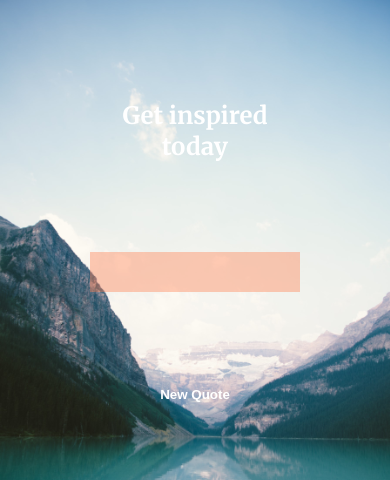
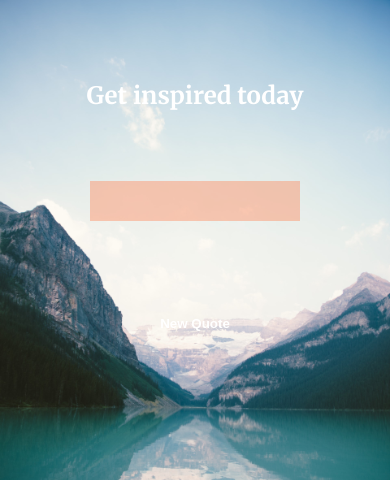
Before and after one commit to ch-sophie/random-quotes, a plain HTML site: page index.html in a window 390 px wide. Shown: the top 480 px of the page. Drawn offline with Linux system fonts and the light colour scheme; a web font is replaced by a local one.

Commit message:
media queries

```diff
--- a/index.html
+++ b/index.html
@@ -12,6 +12,9 @@
     <link href="https://fonts.googleapis.com/css2?family=Kdam+Thmor+Pro&family=Merriweather:ital,wght@0,300;0,400;0,700;1,400;1,700&display=swap" rel="stylesheet">
     <!-- font awseome icons -->
     <script src="https://kit.fontawesome.com/b0a60d99d5.js" crossorigin="anonymous"></script>
+    <!-- link image in header tab -->
+    <link rel="apple-touch-icon" type="image/png" sizes="16x16" href="./assets/quote.png" alt="Quotes icon">
+    <link rel="icon" type="image/png" sizes="16x16" href="./assets/quote.png" alt="Quotes icon">
     <title>Inspirational quotes</title>
 </head>
 <body>
--- a/style.css
+++ b/style.css
@@ -2,7 +2,6 @@ body{
     margin: 50px;
     background-image: url("./assets/background1.jpg");
     background-size: cover;
-    overflow: hidden;
     display:flex;
     flex-direction: column;
     /* position: relative; */
@@ -57,7 +56,7 @@ a:active{
     body{
         background-image: url("./assets/backgroundmobile.jpg");
         margin: 30px;
-        overflow: block;
+        /* overflow: block; */
     }
     h2{
         margin: 20px;
@@ -77,6 +76,11 @@ a:active{
     body {
         background-image: url("./assets/backgroundmobile.jpg");
     }
+    h2{
+        margin: 0;
+        margin-top: 30px;
+        margin-bottom: 30px;
+    }
     .quotes1{
         background-color: coral;
         opacity: 0.4;
@@ -88,5 +92,10 @@ a:active{
         color:cornflowerblue;
         text-decoration: none;
     }
+}
 
+@media screen and (min-width: 551px){
+    body{
+        overflow: hidden;
+    }
 }
```
